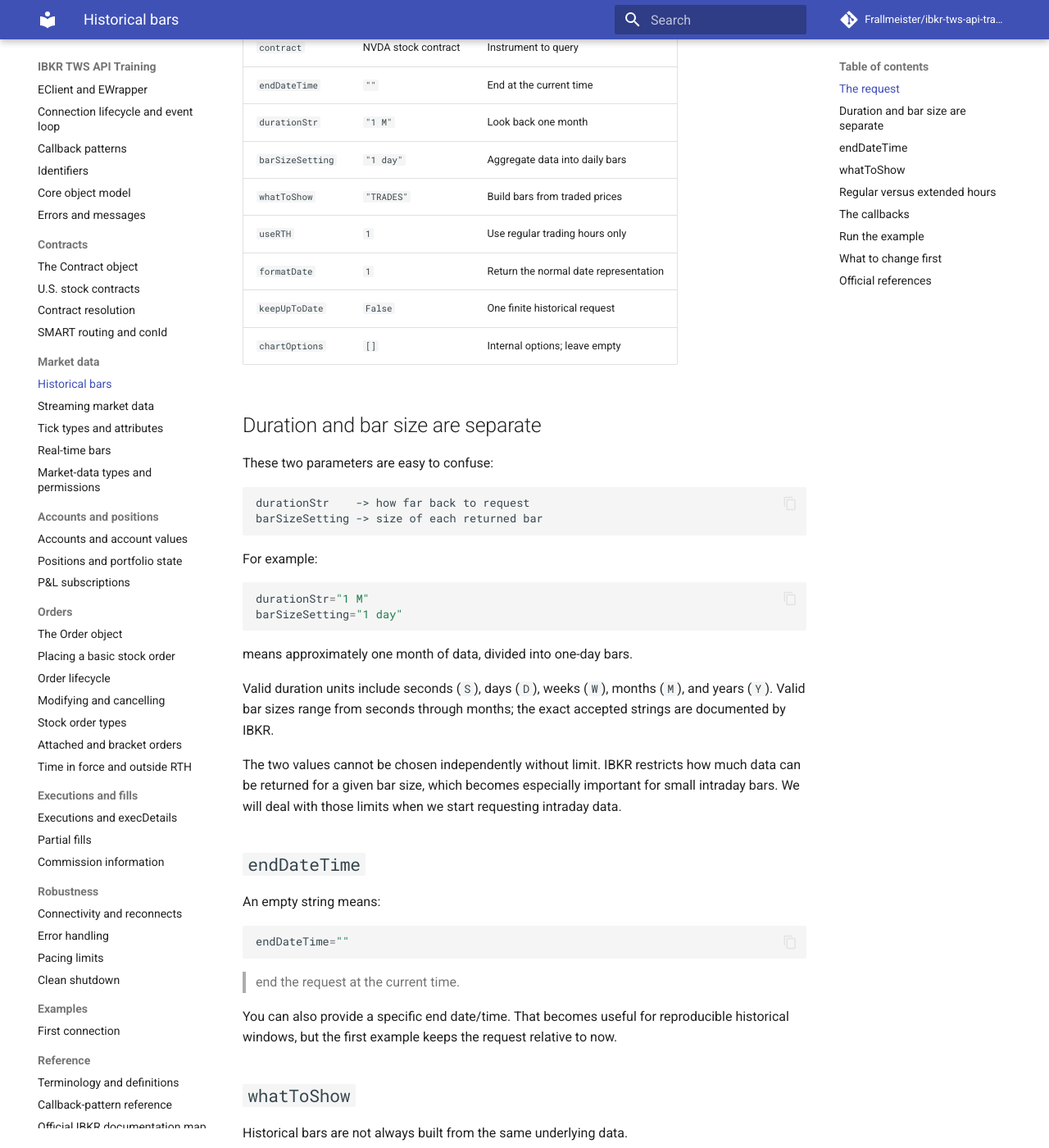
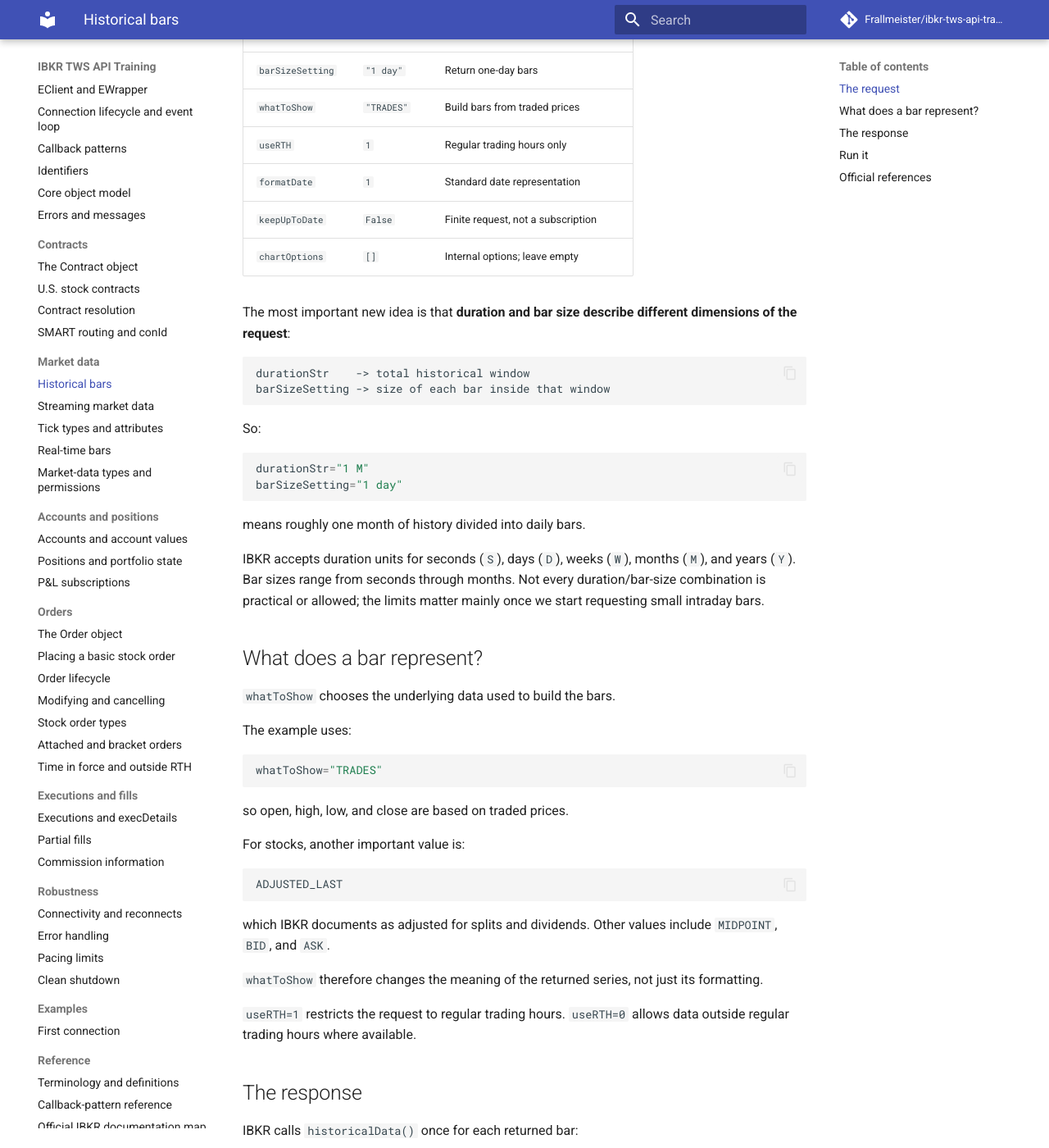
Before and after one commit to Frallmeister/ibkr-tws-api-training, an MkDocs documentation site: the page built from docs/market-data/historical-bars.md, in a window 1280 px wide and 1400 px high, scrolled down 891 px. Shown: the whole window at 82% size. Built offline with MkDocs 1.6.1 and Material for MkDocs 9.7.7, drawn with Linux system fonts in a browser that asks for light colours; comment, search, counter and statistics services are not loaded; some of the changed text lies outside the part shown.

Commit message:
docs: tighten historical bars chapter

````diff
--- a/docs/market-data/historical-bars.md
+++ b/docs/market-data/historical-bars.md
@@ -29,58 +27,40 @@
 )
 ```
 
-The parameters describe **which instrument, which time range, and what kind of bars IBKR should return**.
-
-| Parameter | Value in the example | Meaning |
+| Parameter | Example | Meaning |
 | --- | --- | --- |
 | `reqId` | `1` | Correlates callbacks with this request |
-| `contract` | NVDA stock contract | Instrument to query |
+| `contract` | NVDA | Instrument to query |
 | `endDateTime` | `""` | End at the current time |
 | `durationStr` | `"1 M"` | Look back one month |
-| `barSizeSetting` | `"1 day"` | Aggregate data into daily bars |
+| `barSizeSetting` | `"1 day"` | Return one-day bars |
 | `whatToShow` | `"TRADES"` | Build bars from traded prices |
-| `useRTH` | `1` | Use regular trading hours only |
-| `formatDate` | `1` | Return the normal date representation |
-| `keepUpToDate` | `False` | One finite historical request |
+| `useRTH` | `1` | Regular trading hours only |
+| `formatDate` | `1` | Standard date representation |
+| `keepUpToDate` | `False` | Finite request, not a subscription |
 | `chartOptions` | `[]` | Internal options; leave empty |
 
-## Duration and bar size are separate
-
-These two parameters are easy to confuse:
+The most important new idea is that **duration and bar size describe different dimensions of the request**:
 
 ```text
-durationStr    -> how far back to request
-barSizeSetting -> size of each returned bar
+durationStr    -> total historical window
+barSizeSetting -> size of each bar inside that window
 ```
 
-For example:
+So:
 
 ```python
 durationStr="1 M"
 barSizeSetting="1 day"
 ```
 
-means approximately one month of data, divided into one-day bars.
+means roughly one month of history divided into daily bars.
 
-Valid duration units include seconds (`S`), days (`D`), weeks (`W`), months (`M`), and years (`Y`). Valid bar sizes range from seconds through months; the exact accepted strings are documented by IBKR.
+IBKR accepts duration units for seconds (`S`), days (`D`), weeks (`W`), months (`M`), and years (`Y`). Bar sizes range from seconds through months. Not every duration/bar-size combination is practical or allowed; the limits matter mainly once we start requesting small intraday bars.
 
-The two values cannot be chosen independently without limit. IBKR restricts how much data can be returned for a given bar size, which becomes especially important for small intraday bars. We will deal with those limits when we start requesting intraday data.
+## What does a bar represent?
 
-## `endDateTime`
-
-An empty string means:
-
-```python
-endDateTime=""
-```
-
-> end the request at the current time.
-
-You can also provide a specific end date/time. That becomes useful for reproducible historical windows, but the first example keeps the request relative to now.
-
-## `whatToShow`
-
-Historical bars are not always built from the same underlying data.
+`whatToShow` chooses the underlying data used to build the bars.
 
 The example uses:
 
@@ -88,39 +68,23 @@
 whatToShow="TRADES"
 ```
 
-so the returned OHLC values describe traded prices.
+so open, high, low, and close are based on traded prices.
 
-Another stock-relevant choice is:
+For stocks, another important value is:
 
 ```text
 ADJUSTED_LAST
 ```
 
-which IBKR documents as adjusted for splits and dividends. Other values such as `MIDPOINT`, `BID`, and `ASK` produce different kinds of historical series.
+which IBKR documents as adjusted for splits and dividends. Other values include `MIDPOINT`, `BID`, and `ASK`.
 
-So `whatToShow` is not a cosmetic option: it changes what the bar represents.
+`whatToShow` therefore changes the meaning of the returned series, not just its formatting.
 
-## Regular versus extended hours
+`useRTH=1` restricts the request to regular trading hours. `useRTH=0` allows data outside regular trading hours where available.
 
-```python
-useRTH=1
-```
+## The response
 
-requests data from regular trading hours only.
-
-Using:
-
-```python
-useRTH=0
-```
-
-allows data outside regular trading hours where available.
-
-For daily stock examples in this course we start with regular-session bars so the result is easy to interpret.
-
-## The callbacks
-
-The request produces repeated `historicalData()` callbacks:
+IBKR calls `historicalData()` once for each returned bar:
 
 ```python
 from ibapi.common import BarData
@@ -133,30 +97,15 @@
     )
 ```
 
-Each `BarData` object contains fields such as:
+`BarData` contains fields including `date`, `open`, `high`, `low`, `close`, `volume`, `wap`, and `barCount`.
 
-```text
-date
-open
-high
-low
-close
-volume
-wap
-barCount
-```
-
-For this example we print only OHLCV.
-
-When all bars have been delivered, IBKR calls:
+When the finite response is complete, IBKR calls:
 
 ```python
 def historicalDataEnd(self, reqId: int, start: str, end: str) -> None:
     print(f"Historical request {reqId} complete: {start} -> {end}")
     self.disconnect()
 ```
-
-So the response shape is:
 
 ```mermaid
 ---
@@ -183,9 +132,9 @@
     TWS-->>App: historicalDataEnd(reqId, start, end)
 ```
 
-This is the same finite multi-callback pattern introduced earlier with contract resolution, now carrying actual market data.
+This is the same finite multi-callback pattern used for contract resolution, now carrying market data.
 
-## Run the example
+## Run it
 
 Start TWS in paper trading and run:
 
@@ -193,22 +142,9 @@
 uv run python examples/03_market_data/historical_bars.py
 ```
 
-A successful result will contain a sequence of daily bars followed by the completion message. Exact dates and prices depend on when you run it.
+The result should be a sequence of daily OHLCV bars followed by the completion message.
 
-If IBKR rejects the request because of market-data entitlements, the later market-data permissions chapter explains that separately.
-
-## What to change first
-
-Once the example works, the most useful experiments are to change one request parameter at a time:
-
-```python
-durationStr="2 W"
-barSizeSetting="1 hour"
-whatToShow="ADJUSTED_LAST"
-useRTH=0
-```
-
-The point is to observe how each parameter changes the returned data rather than hiding `reqHistoricalData()` behind a helper abstraction.
+Market-data entitlements are covered separately in the permissions chapter.
 
 ## Official references
 
@@ -216,4 +152,4 @@
 - [Receiving historical bars](https://www.interactivebrokers.com/docs/tws-api/doc/market-data-historical/historical-bars/receiving-historical-bars)
 - [Duration](https://www.interactivebrokers.com/docs/tws-api/doc/market-data-historical/historical-bars/duration)
 - [Historical bar sizes](https://www.interactivebrokers.com/docs/tws-api/doc/market-data-historical/historical-bars/historical-bar-sizes)
-- [Historical data types](https://www.interactivebrokers.com/docs/tws-api/doc/market-data-historical/historical-bar-what-to-show/adjusted-last)
+- [`ADJUSTED_LAST`](https://www.interactivebrokers.com/docs/tws-api/doc/market-data-historical/historical-bar-what-to-show/adjusted-last)
````
Also changed, not shown: other parts of docs/market-data/historical-bars.md (+0 -2 lines).
